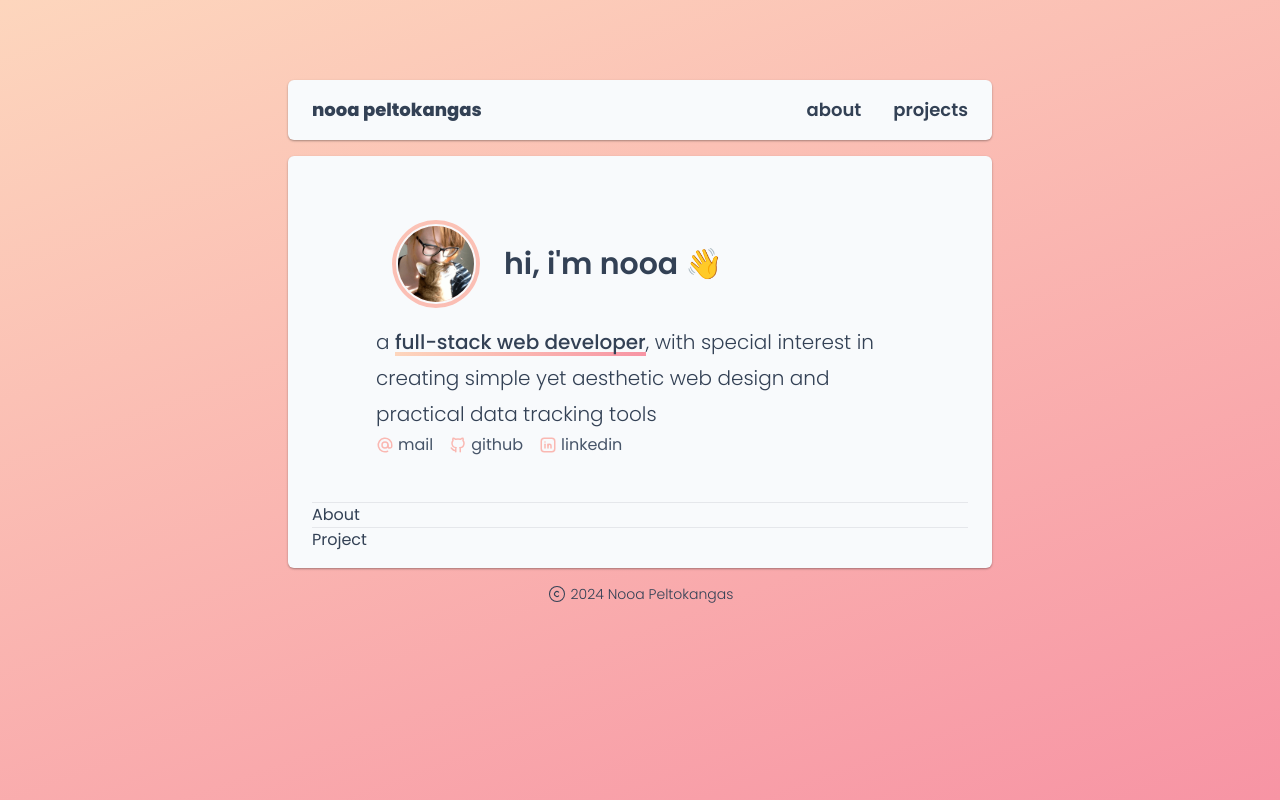
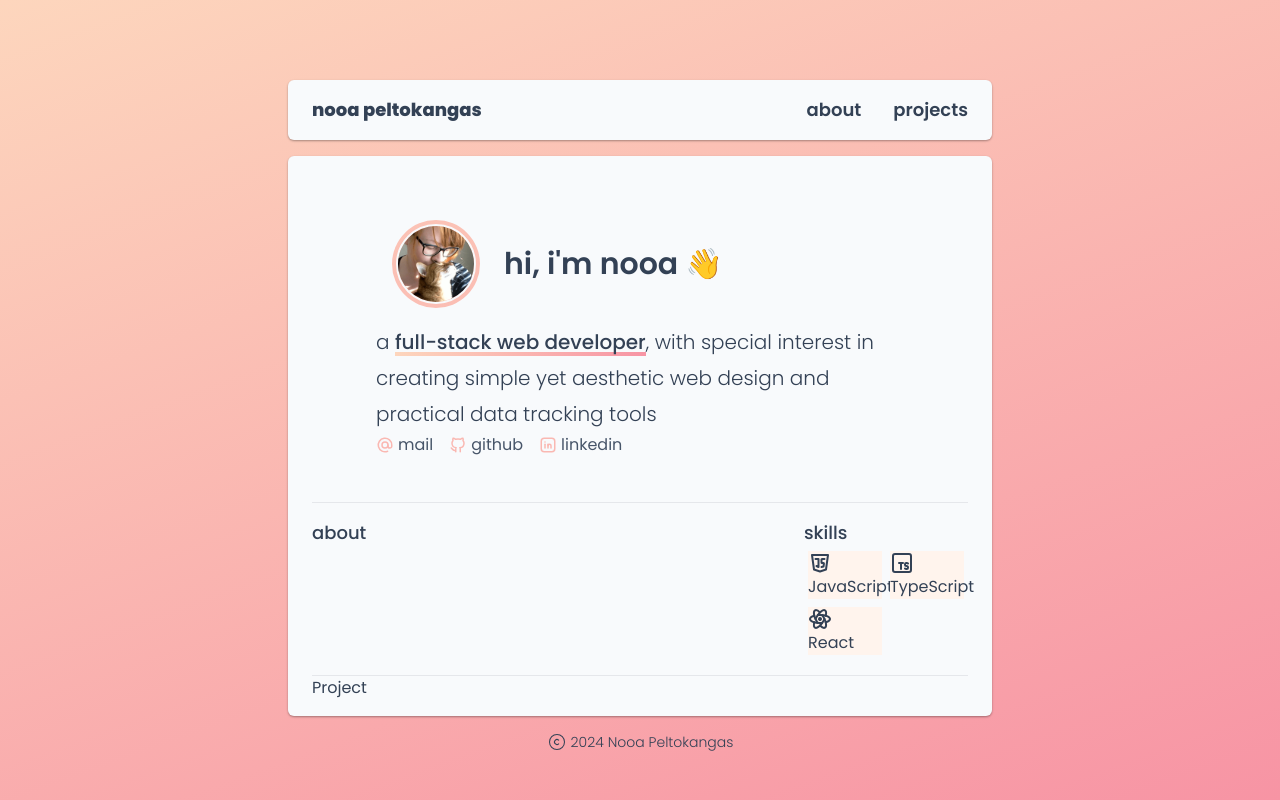
Before and after one commit to nooa-p/nooa-p.github.io, a React (Vite) app: page / in a window 1280 px wide. Built offline with nearby package versions, Linux system fonts and the light colour scheme.

Commit message:
- add flexbox for about & skills - flexbox for each skill, map them from an array - todo comment for possible dark mode & toggle

```diff
--- a/src/components/About.jsx
+++ b/src/components/About.jsx
@@ -1,7 +1,38 @@
+import { IconBrandJavascript, IconBrandTypescript, IconBrandReact } from "@tabler/icons-react"
+
+function Skills() {
+  const skills = [
+    {icon: IconBrandJavascript, label: 'JavaScript'},
+    {icon: IconBrandTypescript, label: 'TypeScript'},
+    {icon: IconBrandReact, label: 'React'}
+  ]
+
+  return (
+    skills.map((skill) => {
+      return (
+        <div key={skill.label} className="w-1/2 p-1">
+          <div className="flex flex-col bg-romantic-50">
+          <skill.icon />
+          <h4>{skill.label}</h4>
+          </div>
+        </div>
+      )
+    })
+  )
+}
+
 function About() {
   return (
-    <div className="border-b">
-      <p>About</p>
+    <div id="about" className="border-b flex flex-col sm:flex-row py-4">
+      <div className="basis-9/12">
+        <h3 className="text-lg font-medium">about</h3>
+      </div>
+      <div className="basis-3/12">
+        <h3 className="text-lg font-medium">skills</h3>
+        <div className="flex flex-wrap">
+          <Skills />
+        </div>
+      </div>
     </div>
   )
 }
--- a/src/components/Header.jsx
+++ b/src/components/Header.jsx
@@ -18,6 +18,9 @@ function Header() {
     return () => window.removeEventListener('resize', updateMedia)
   }, [])
 
+
+  // TODO: add dark mode toggle back?
+
   return (
     <header className="flex flex-row justify-between items-center lowercase md:text-lg bg-slate-50 px-6 py-4 rounded-md smooth-shadow">
       <h1 className="hover:cursor-default font-extrabold">{isMobile ? "nooa p." : "nooa peltokangas"}</h1>
```
